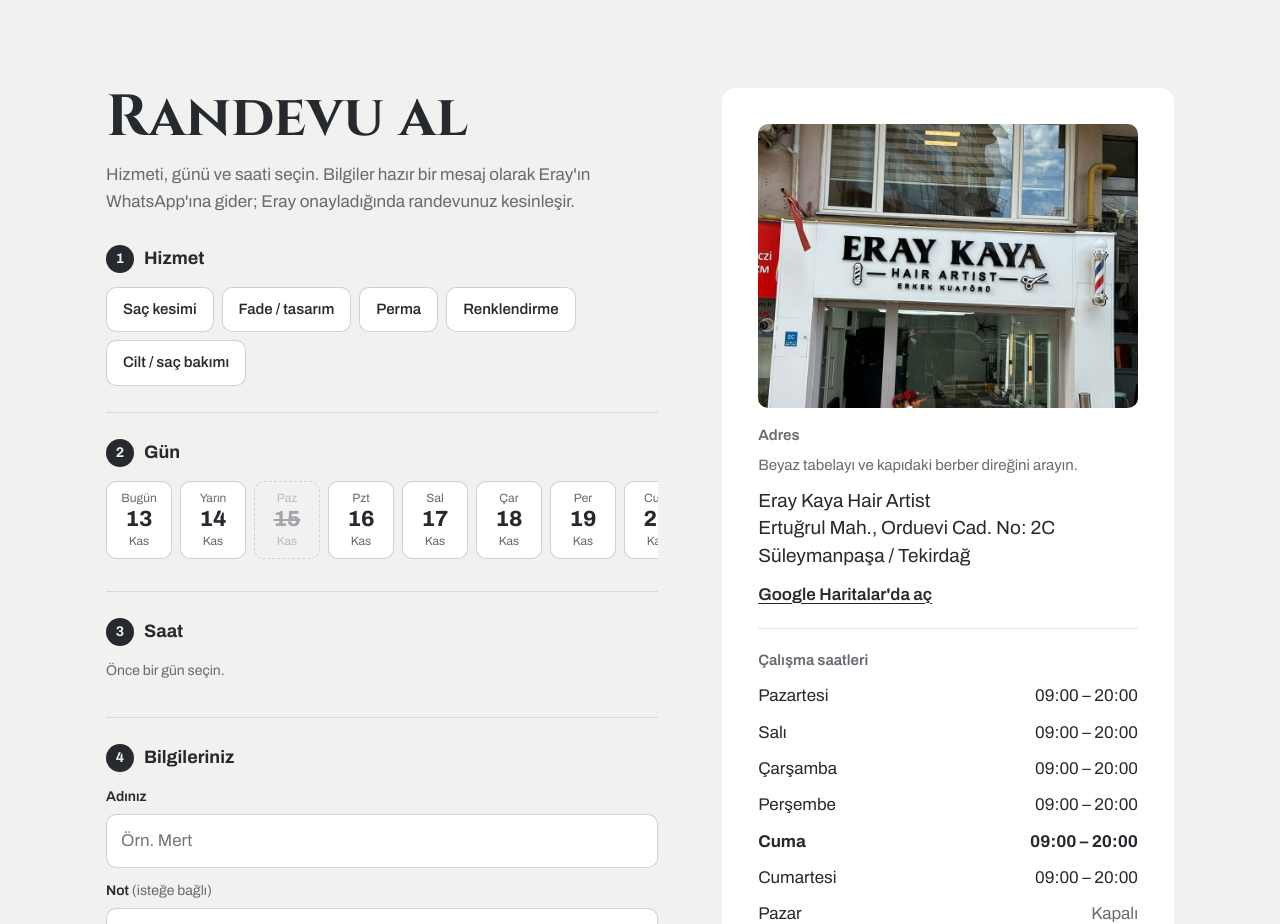
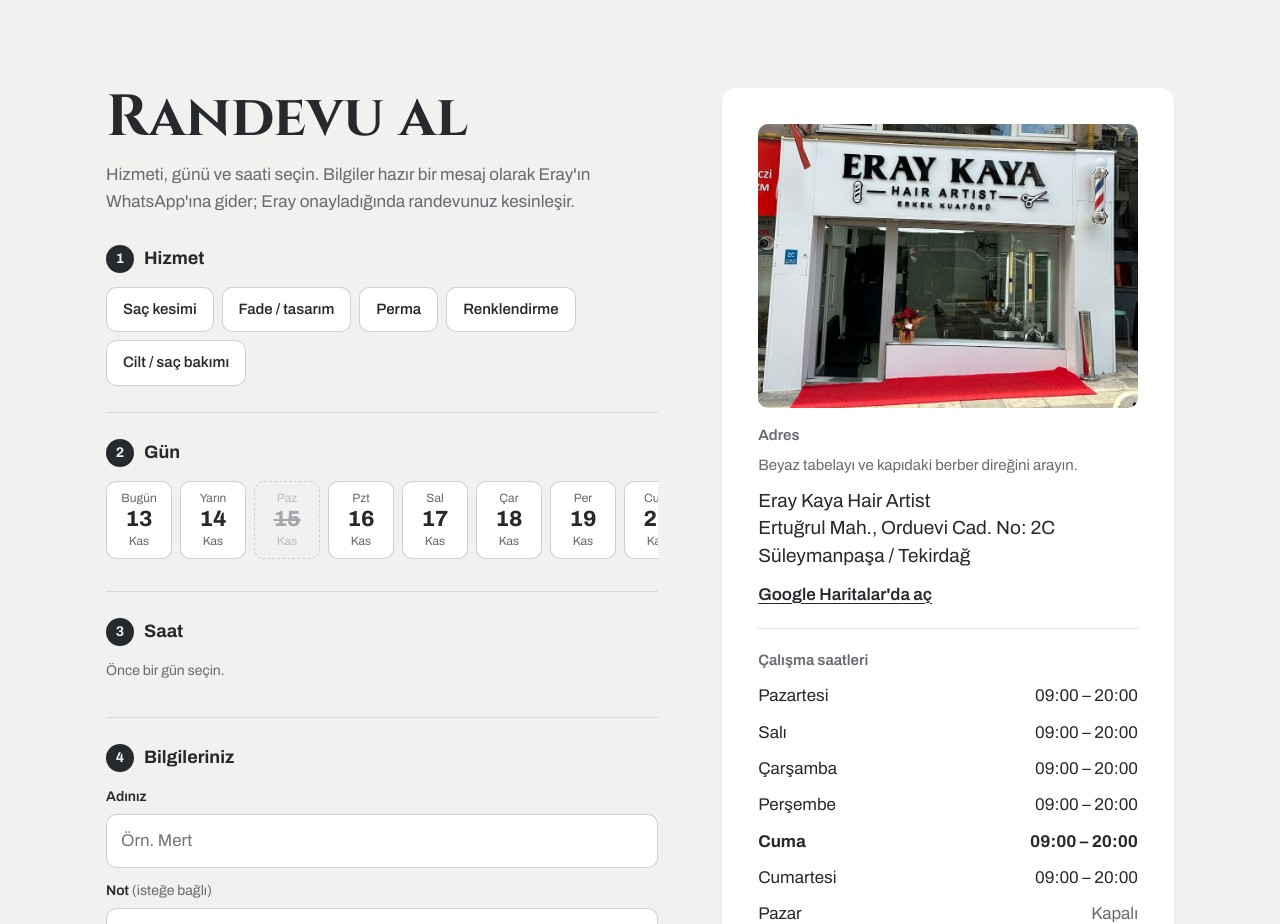
Before and after one commit to mertyuksekdev/kuaforeray.github.io, a plain HTML site: page index.html in a window 1280 px wide. Shown: the part 3760-4684 px from the top of the page. Drawn offline with Linux system fonts and the light colour scheme.

Commit message:
Dükkân fotoğrafını ortala: tabeladan halıya tüm vitrin görünsün
Co-Authored-By: Claude Opus 5.5 <noreply@anthropic.com>
Claude-Session: https://claude.ai/code/session_01DscVr9qc6EHaq77WvmhkLs

```diff
--- a/index.html
+++ b/index.html
@@ -71,7 +71,7 @@
   .btn-wa:hover{background:#18984d}
   .btn-line{background:transparent;color:var(--cape);box-shadow:inset 0 0 0 1.5px var(--cape)}
   .btn-line:hover{background:var(--cape);color:var(--wall)}
-  .storefront{border-radius:10px;width:100%;aspect-ratio:4/3;object-fit:cover;object-position:50% 45%;margin-bottom:16px}
+  .storefront{border-radius:10px;width:100%;aspect-ratio:4/3;object-fit:cover;object-position:50% 82%;margin-bottom:16px}
   .btn:active{transform:translateY(1px)}
 
   /* ---------- Hero ---------- */
```
